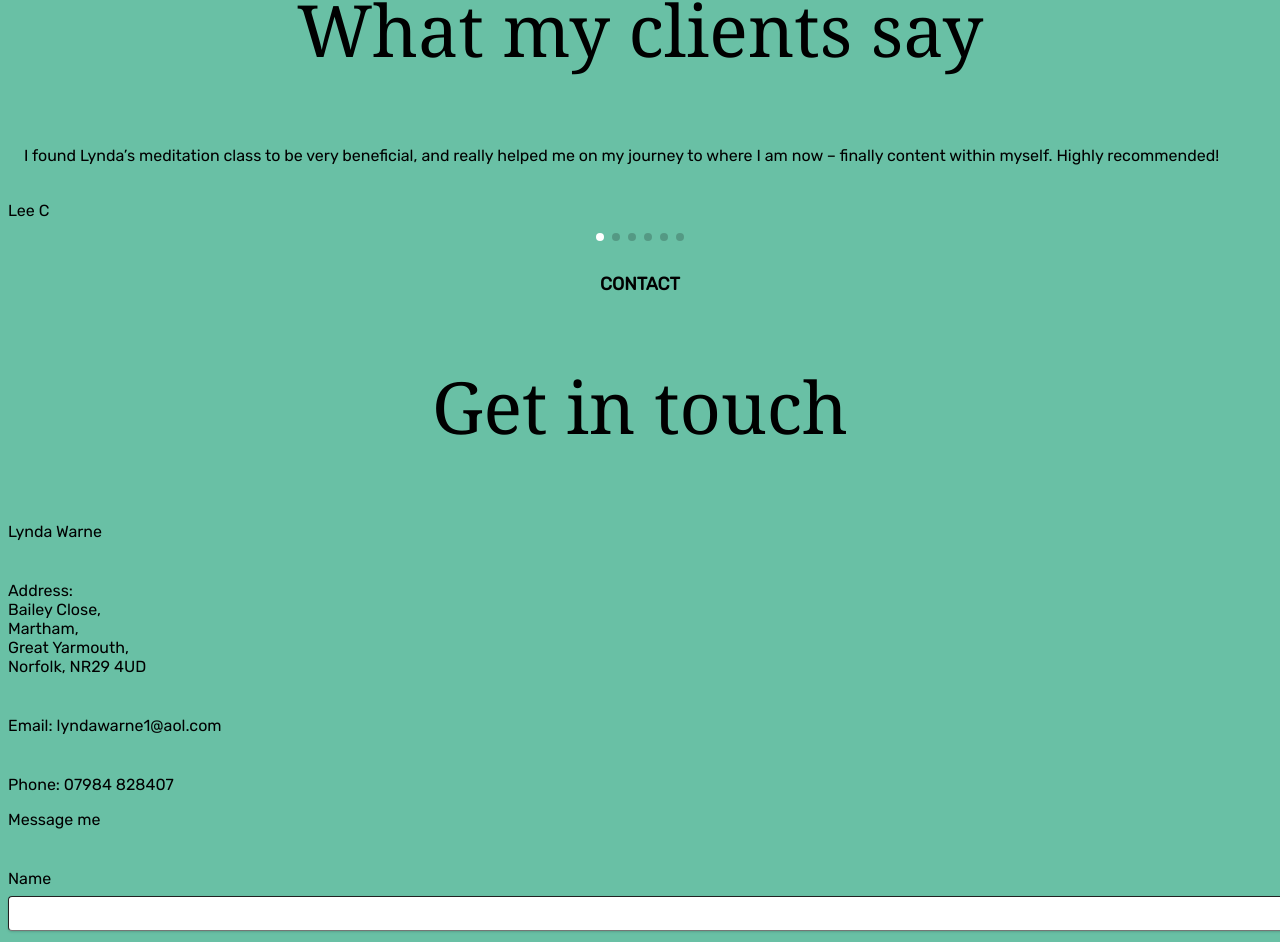
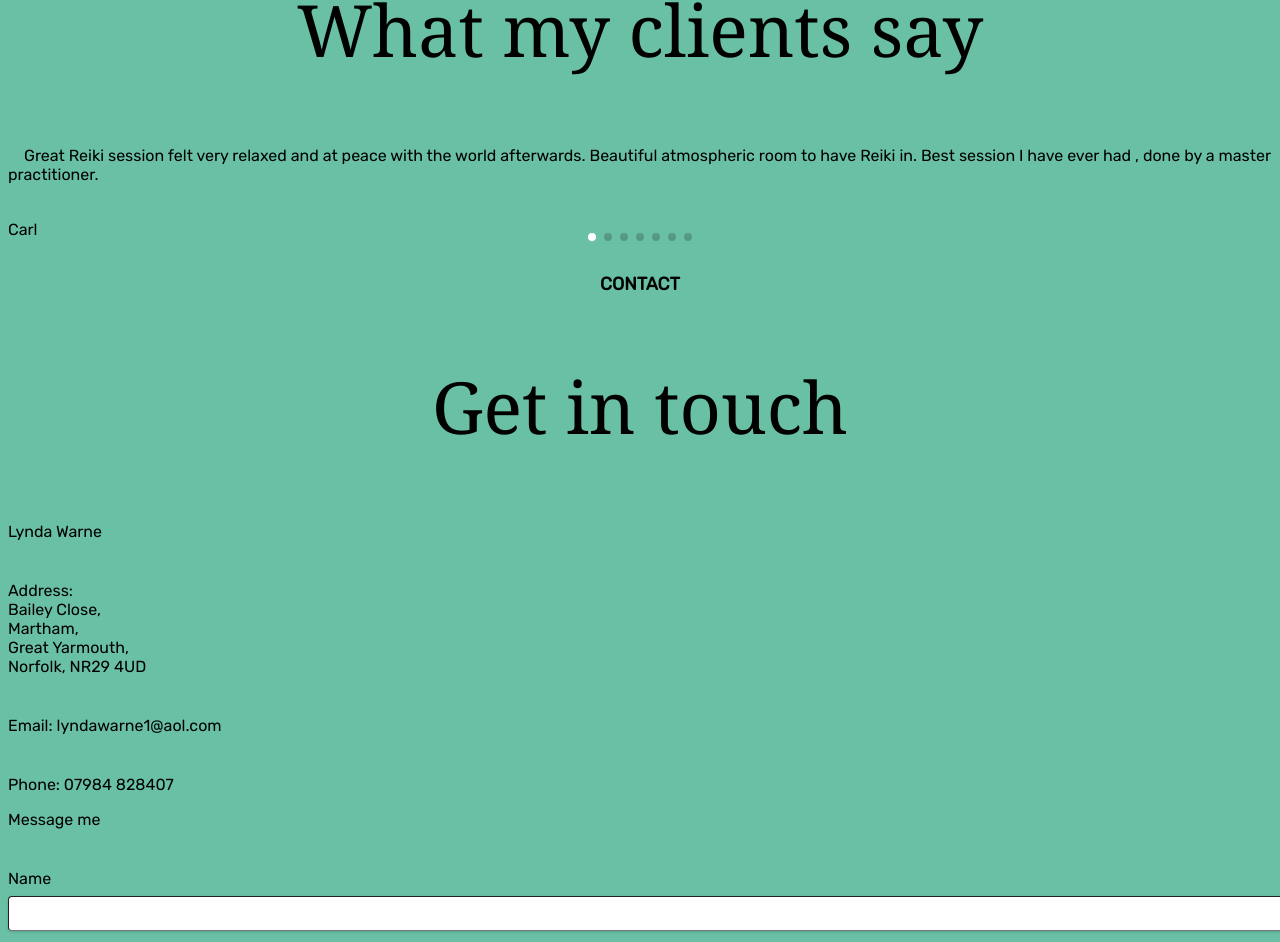
Before and after one commit to marstc1/nextjs-namaste-reiki, a Next.js app: page / in a window 1280 px wide. Shown: the part 7636-8578 px from the top of the page. Built offline with nearby package versions, Linux system fonts and the light colour scheme; some icons are missing; a web font is replaced by a local one.

Commit message:
Added feedback

```diff
--- a/sections/Reviews/Reviews.js
+++ b/sections/Reviews/Reviews.js
@@ -20,6 +20,11 @@ import Container from '../../components/Container/Container'
 
 const Reviews = () => {
   const feedback = [
+    {
+      clientName: 'Carl',
+      comment:
+        'Great Reiki session felt very relaxed and at peace with the world afterwards. Beautiful atmospheric room  to have Reiki in. Best session I have ever had , done by a master practitioner.',
+    },
     {
       clientName: 'Lee C',
       comment:
```
